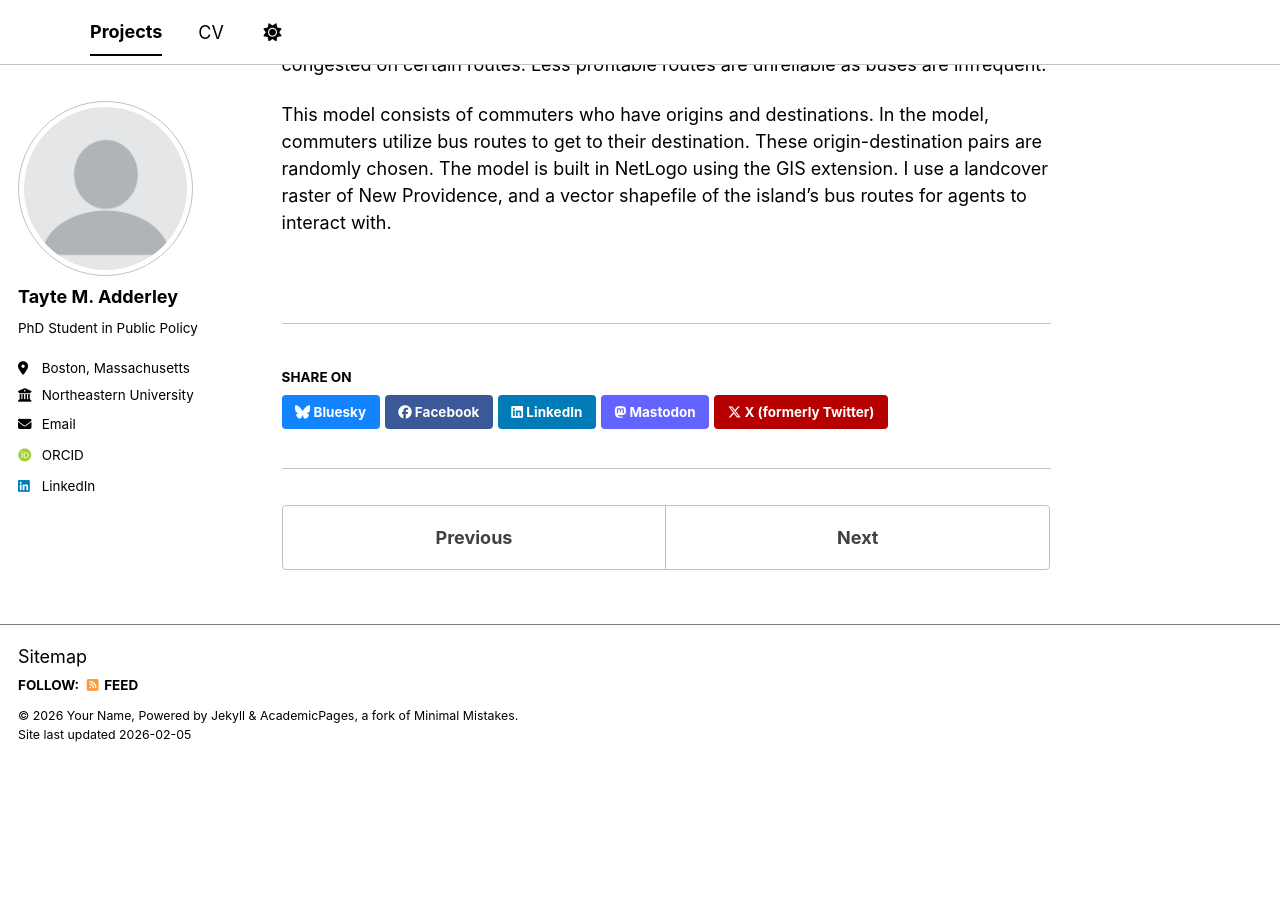
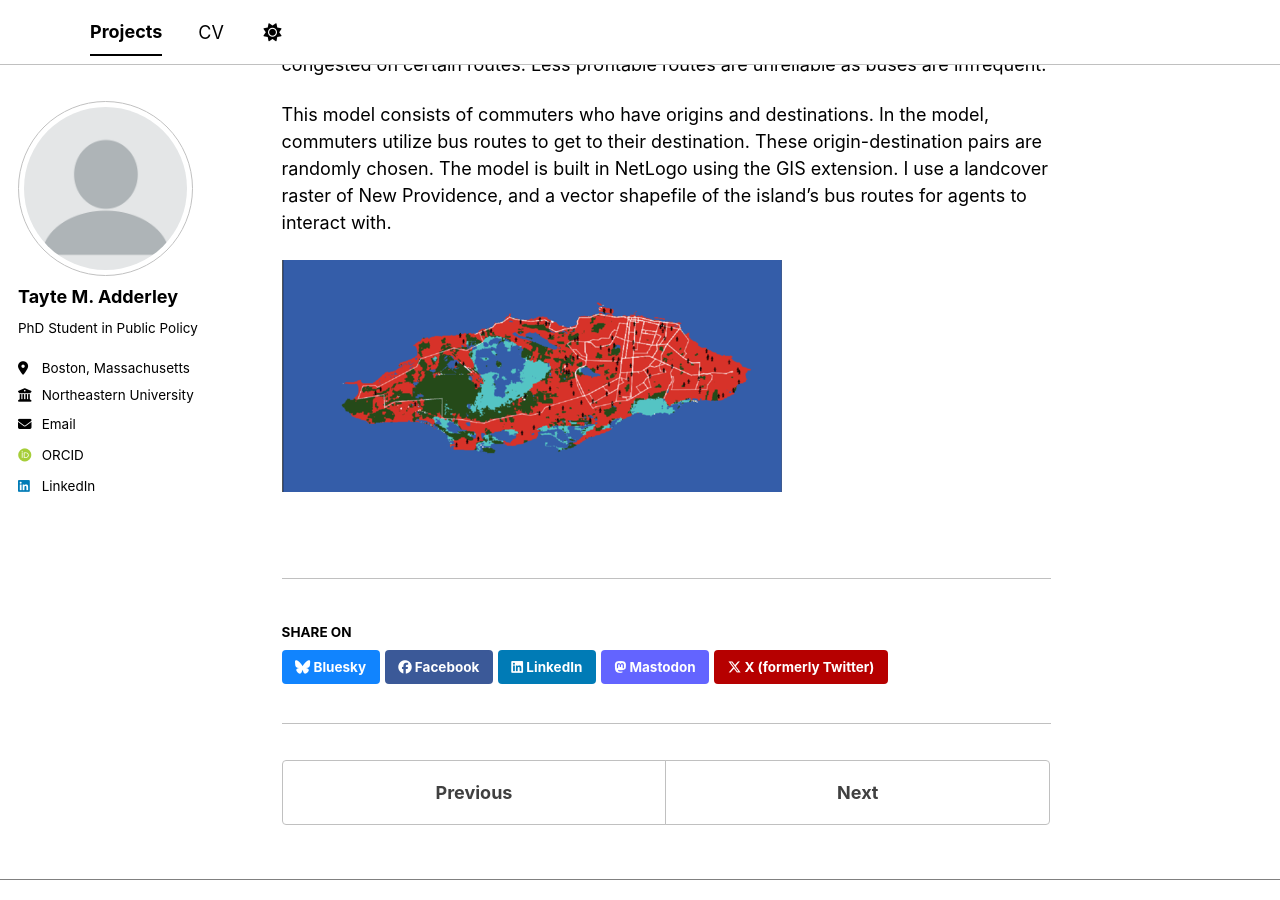
Before and after one commit to tayteadderley/tayteadderley.github.io, a Jekyll site: the page built from _portfolio/portfolio-1.md, in a window 1280 px wide and 900 px high, scrolled down 521 px. Built offline with Jekyll 4.4.1, drawn with Linux system fonts in a browser that asks for light colours; some web fonts are replaced; a script bundle is joined from its source files by our own code; library files that are not in the unit come from our copies; before the commit the page ends 1283 px from its top, so only the background shows below that.

Commit message:
Update portfolio-1.md

```diff
--- a/_portfolio/portfolio-1.md
+++ b/_portfolio/portfolio-1.md
@@ -8,3 +8,5 @@ New Providence's public transportation system is formal yet informal. The Road T
 The goal of this model is to examine how many transfers between buses are necessary for commuters to reach their destination. This is not only a question about functionality, but one of costs as well. Because the transit system is decentralized, transfers are not free. A commuter could pay up to 5.25 — 3 transfers — to get to their destination. This has implications for those who commonly depend on this system: working class women and school children. Transfer costs aside, there are also time costs. Every transfer adds waiting time and uncertainty. Profit is a key driver of the system whereas operators are congested on certain routes. Less profitable routes are unreliable as buses are infrequent.
 
 This model consists of commuters who have origins and destinations. In the model, commuters utilize bus routes to get to their destination. These origin-destination pairs are randomly chosen. The model is built in NetLogo using the GIS extension. I use a landcover raster of New Providence, and a vector shapefile of the island's bus routes for agents to interact with.
+
+![Transit Model](/images/Transit_Model_R2.png)
```
